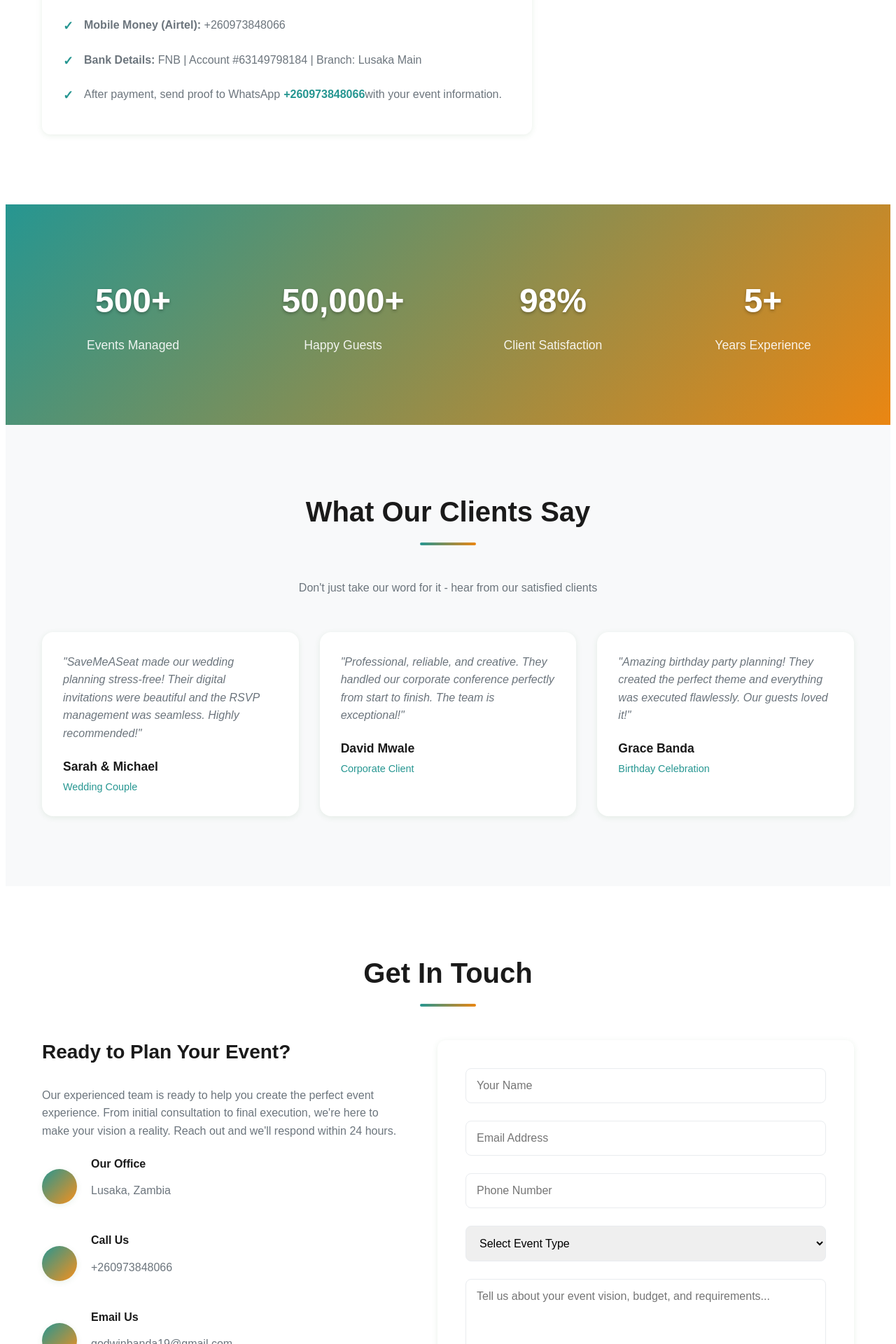
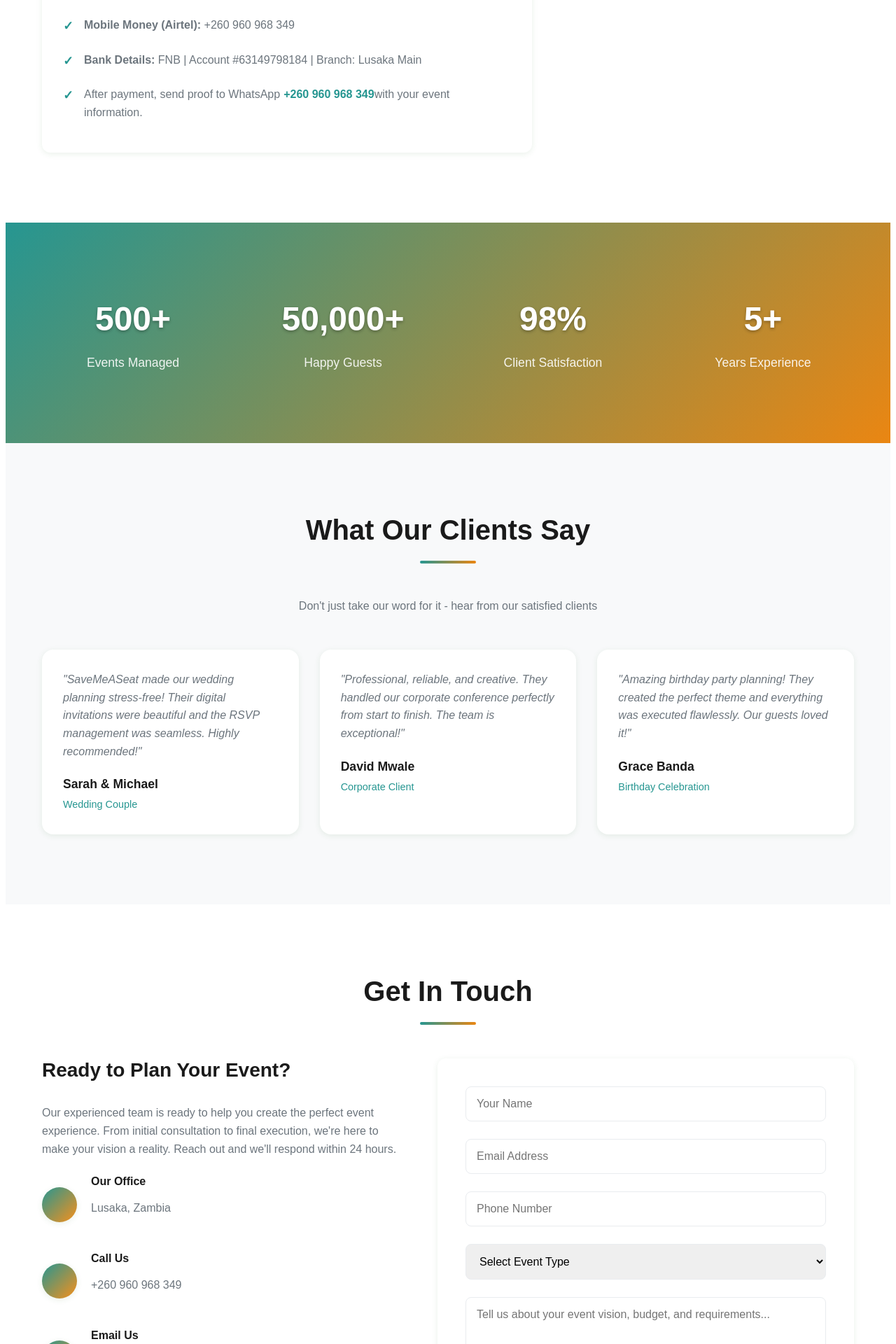
Before and after one commit to Godwinofficial/savemeaseatzambia, a Next.js app: page /Home in a window 1280 px wide. Shown: the part 9040-10960 px from the top of the page at 70% size. Built offline with nearby package versions, Linux system fonts and the light colour scheme; no server answers.

Commit message:
update whatsapp

```diff
--- a/src/pages/Home.jsx
+++ b/src/pages/Home.jsx
@@ -701,15 +701,15 @@ const Payment = () => {
                         instructions:
                     </p>
                     <p><strong>Account Name:</strong> SaveMeASeat</p>
-                    <p><strong>Mobile Money (Airtel):</strong> +260973848066</p>
+                    <p><strong>Mobile Money (Airtel):</strong> +260 960 968 349</p>
                     <p>
                         <strong>Bank Details:</strong> FNB | Account #63149798184 | Branch:
                         Lusaka Main
                     </p>
                     <p>
                         After payment, send proof to WhatsApp
-                        <strong><a href="https://wa.me/260973848066" target="_blank"
-                            style={{ color: 'var(--primary)', textDecoration: 'none', marginLeft: '5px' }}>+260973848066</a></strong>
+                        <strong><a href="https://wa.me/260960968349" target="_blank"
+                            style={{ color: 'var(--primary)', textDecoration: 'none', marginLeft: '5px' }}>+260 960 968 349</a></strong>
                         with your event information.
                     </p>
                 </div>
@@ -856,7 +856,7 @@ const Contact = () => {
                                 <i className="fas fa-phone-alt"></i>
                                 <div>
                                     <h4>Call Us</h4>
-                                    <p>+260973848066</p>
+                                    <p>+260 960 968 349</p>
                                 </div>
                             </li>
                             <li>
@@ -1268,7 +1268,7 @@ function App() {
                             <div style={{ color: 'var(--gray)', marginBottom: '1.2rem' }}>{selectedEcard.description}</div>
                             <div style={{ fontWeight: 700, fontSize: '1.2rem', color: 'var(--primary)', marginBottom: '1.2rem' }}>ZMW 350</div>
                             <div style={{ fontSize: '0.98rem', color: 'var(--dark)', marginBottom: '1.2rem' }}>
-                                To order, contact us via WhatsApp <a href="https://wa.me/260973848066" target="_blank" rel="noopener noreferrer" style={{ color: 'var(--primary)', textDecoration: 'none' }}>+260973848066</a>
+                                To order, contact us via WhatsApp <a href="https://wa.me/260960968349" target="_blank" rel="noopener noreferrer" style={{ color: 'var(--primary)', textDecoration: 'none' }}>+260 960 968 349</a>
                             </div>
                         </div>
                     </div>
--- a/src/pages/Home/Home.jsx
+++ b/src/pages/Home/Home.jsx
@@ -104,7 +104,7 @@ const Header = () => {
                         <li><a href="#contact" onClick={handleNavClick}>Contact</a></li>
                         <li className="nav-cta-item">
                             <a
-                                href="https://wa.me/260973848066"
+                                href="https://wa.me/260960968349"
                                 target="_blank"
                                 rel="noopener noreferrer"
                                 className="nav-whatsapp-btn"
@@ -360,7 +360,7 @@ const TemplateHorizontalCard = ({ template }) => {
                     Live Demo <i className="fas fa-external-link-alt"></i>
                 </Link>
                 <a
-                    href={`https://wa.me/260973848066?text=Hi! I'm interested in the *${template.name}* digital invitation template for my wedding.`}
+                    href={`https://wa.me/260960968349?text=Hi! I'm interested in the *${template.name}* digital invitation template for my wedding.`}
                     target="_blank"
                     rel="noopener noreferrer"
                     className="v-row-btn-select"
@@ -1404,7 +1404,7 @@ const Payment = () => {
                     </p>
                     <ol>
                         <li>Take a screenshot or receipt of the completed transaction.</li>
-                        <li>Send the payment proof directly to our active WhatsApp link: <strong><a href="https://wa.me/260973848066" target="_blank" rel="noopener noreferrer" className="highlight-link">+260 973 848 066</a></strong></li>
+                        <li>Send the payment proof directly to our active WhatsApp link: <strong><a href="https://wa.me/260960968349" target="_blank" rel="noopener noreferrer" className="highlight-link">+260 960 968 349</a></strong></li>
                         <li>Include your event name, selected package code, and target launching deadline.</li>
                     </ol>
                 </div>
--- a/src/pages/TemplatesGallery/TemplatesGallery.jsx
+++ b/src/pages/TemplatesGallery/TemplatesGallery.jsx
@@ -154,7 +154,7 @@ const Header = () => {
                         <li><Link to="/templates" onClick={handleNavClick} style={{ color: 'var(--primary)' }}>Templates</Link></li>
                         <li className="nav-cta-item">
                             <a
-                                href="https://wa.me/260973848066"
+                                href="https://wa.me/260960968349"
                                 target="_blank"
                                 rel="noopener noreferrer"
                                 className="nav-whatsapp-btn"
@@ -307,7 +307,7 @@ const TemplateHorizontalCard = ({ template }) => {
                     Live Demo <i className="fas fa-external-link-alt"></i>
                 </Link>
                 <a
-                    href={`https://wa.me/260973848066?text=Hi! I'm interested in the *${template.name}* digital invitation template for my wedding.`}
+                    href={`https://wa.me/260960968349?text=Hi! I'm interested in the *${template.name}* digital invitation template for my wedding.`}
                     target="_blank"
                     rel="noopener noreferrer"
                     className="v-row-btn-select"
--- a/src/templates/wedding/GoldenRomance.jsx
+++ b/src/templates/wedding/GoldenRomance.jsx
@@ -104,7 +104,7 @@ const GoldenRomance = ({ weddingData }) => {
     const text = `Wedding RSVP\n\nName: ${rsvpForm.name}\nEmail: ${rsvpForm.email}\nPhone: ${rsvpForm.phone}\nAttending: ${rsvpForm.attending}\nGuests: ${rsvpForm.guests}`;
     const encoded = encodeURIComponent(text);
     setTimeout(() => {
-      window.open(`https://wa.me/260973848066?text=${encoded}`, '_blank');
+      window.open(`https://wa.me/260960968349?text=${encoded}`, '_blank');
     }, 1200);
   };
 
--- a/src/templates/wedding/TerracottaEarth.jsx
+++ b/src/templates/wedding/TerracottaEarth.jsx
@@ -129,7 +129,7 @@ const TerracottaEarth = ({ weddingData }) => {
     const text = `Wedding RSVP\n\nFull Name: ${rsvpForm.name}\nEmail: ${rsvpForm.email}\nPhone: ${rsvpForm.phone}\nAttending: ${rsvpForm.attending === 'yes' ? 'Yes' : 'No'}\nGuests: ${rsvpForm.guests}\nMessage: ${rsvpForm.message || 'None'}`;
     const encoded = encodeURIComponent(text);
     setTimeout(() => {
-      window.open(`https://wa.me/260973848066?text=${encoded}`, '_blank');
+      window.open(`https://wa.me/260960968349?text=${encoded}`, '_blank');
     }, 1200);
   };
 
```
